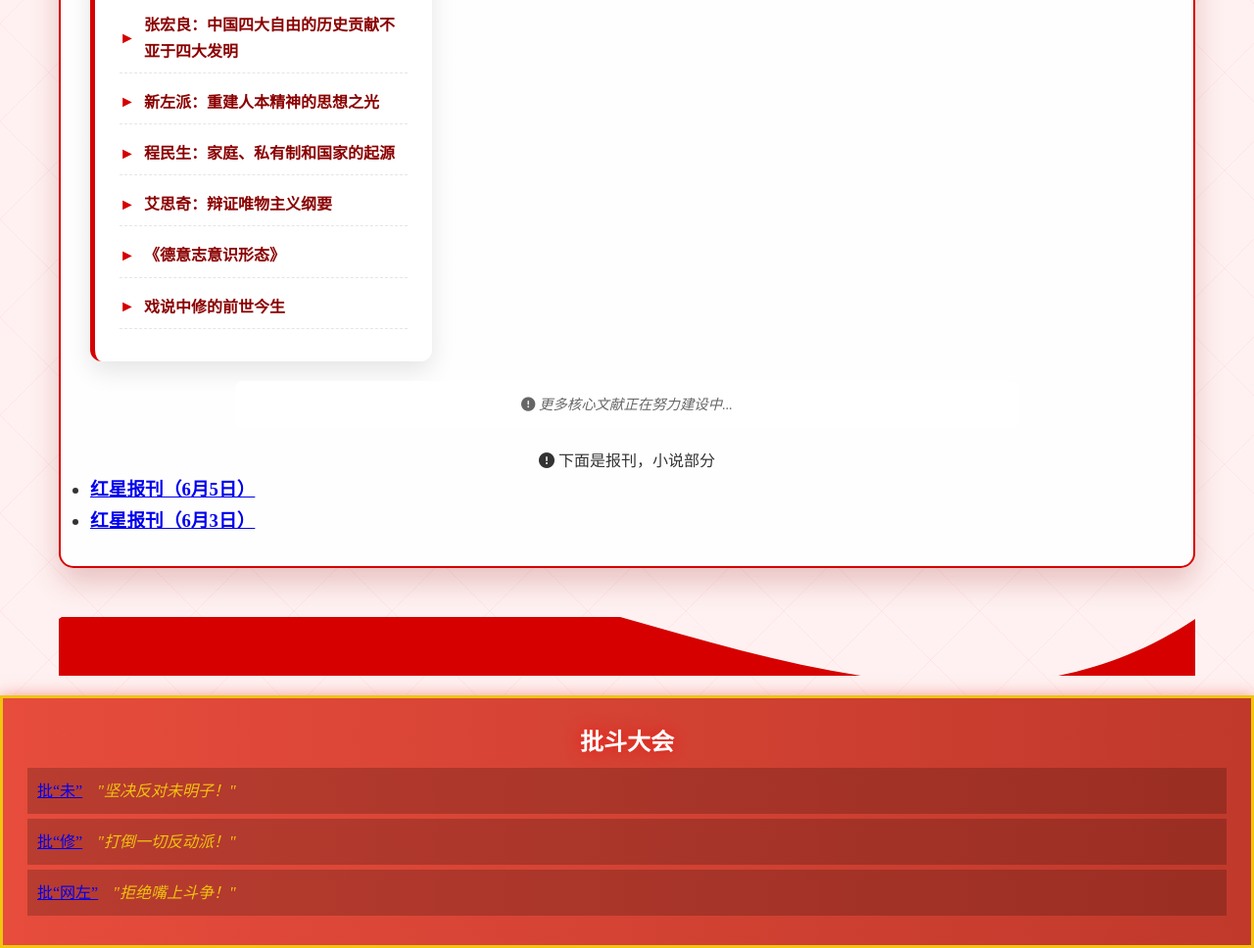
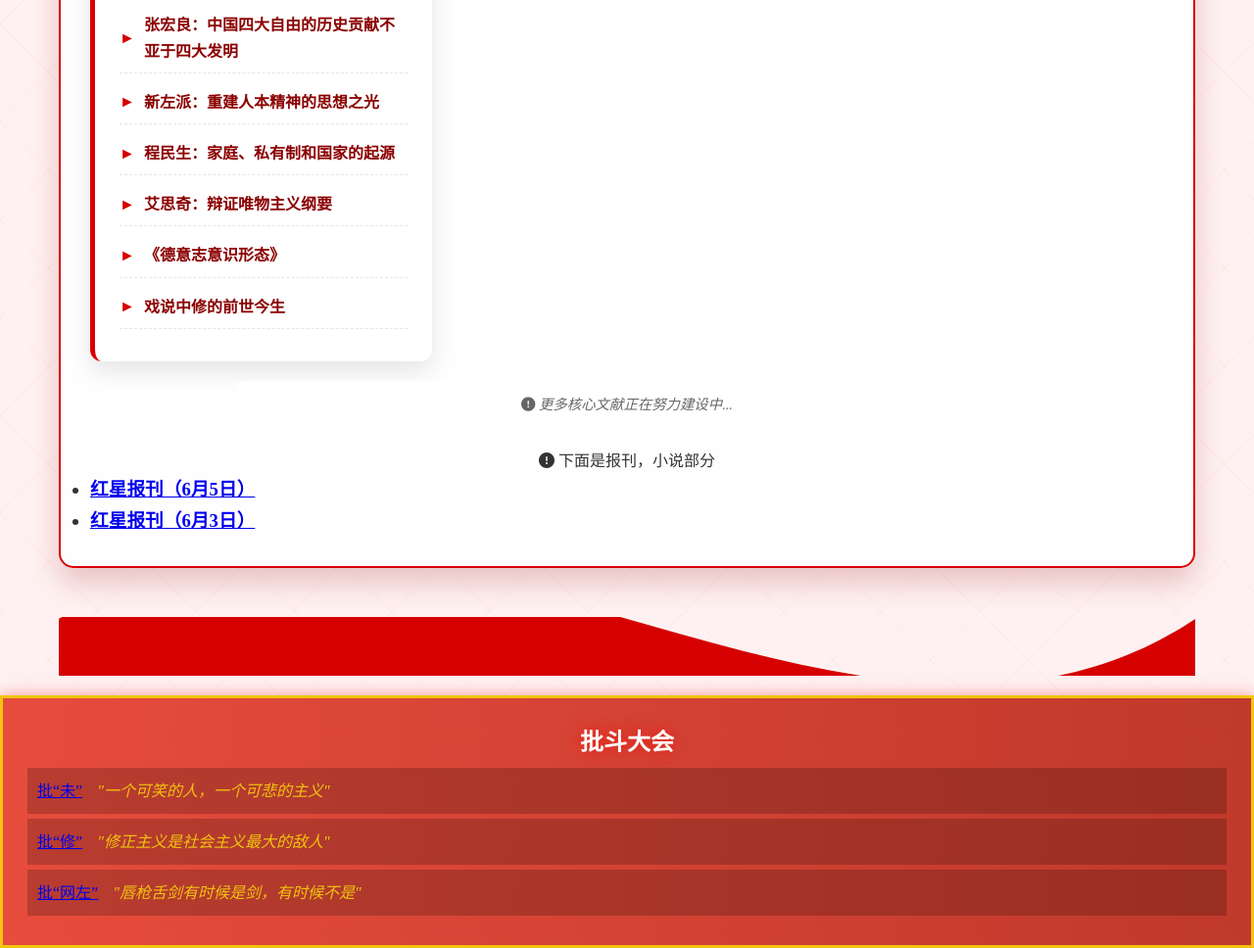
Before and after one commit to wewewe2022/rmgsw, a plain HTML site: page index.html in a window 1280 px wide. Shown: the part 3276-4244 px from the top of the page at 98% size. Drawn offline with nearby package versions, Linux system fonts and the light colour scheme.

Commit message:
Update index.html

```diff
--- a/index.html
+++ b/index.html
@@ -185,7 +185,6 @@
             text-shadow: 0 2px 3px rgba(0, 0, 0, 0.8);
         }
 
-        /* 革命宣传画 */
         .revolution-img {
             width: 90%;
             max-width: 900px;
@@ -799,17 +798,17 @@
       <li>
 
         <a href="weimingzi.html">批“未”</a>
-        <span class="quote">"坚决反对未明子！"</span>
+        <span class="quote">"一个可笑的人，一个可悲的主义"</span>
       </li>
 <li>
 
         <a href="#">批“修”</a>
-        <span class="quote">"打倒一切反动派！"</span>
+        <span class="quote">"修正主义是社会主义最大的敌人"</span>
       </li>
       <li>
 
         <a href="#">批“网左”</a>
-        <span class="quote">"拒绝嘴上斗争！"</span>
+        <span class="quote">"唇枪舌剑有时候是剑，有时候不是"</span>
       </li>
       <!-- 其他批斗项目... -->
     </ul>
```
